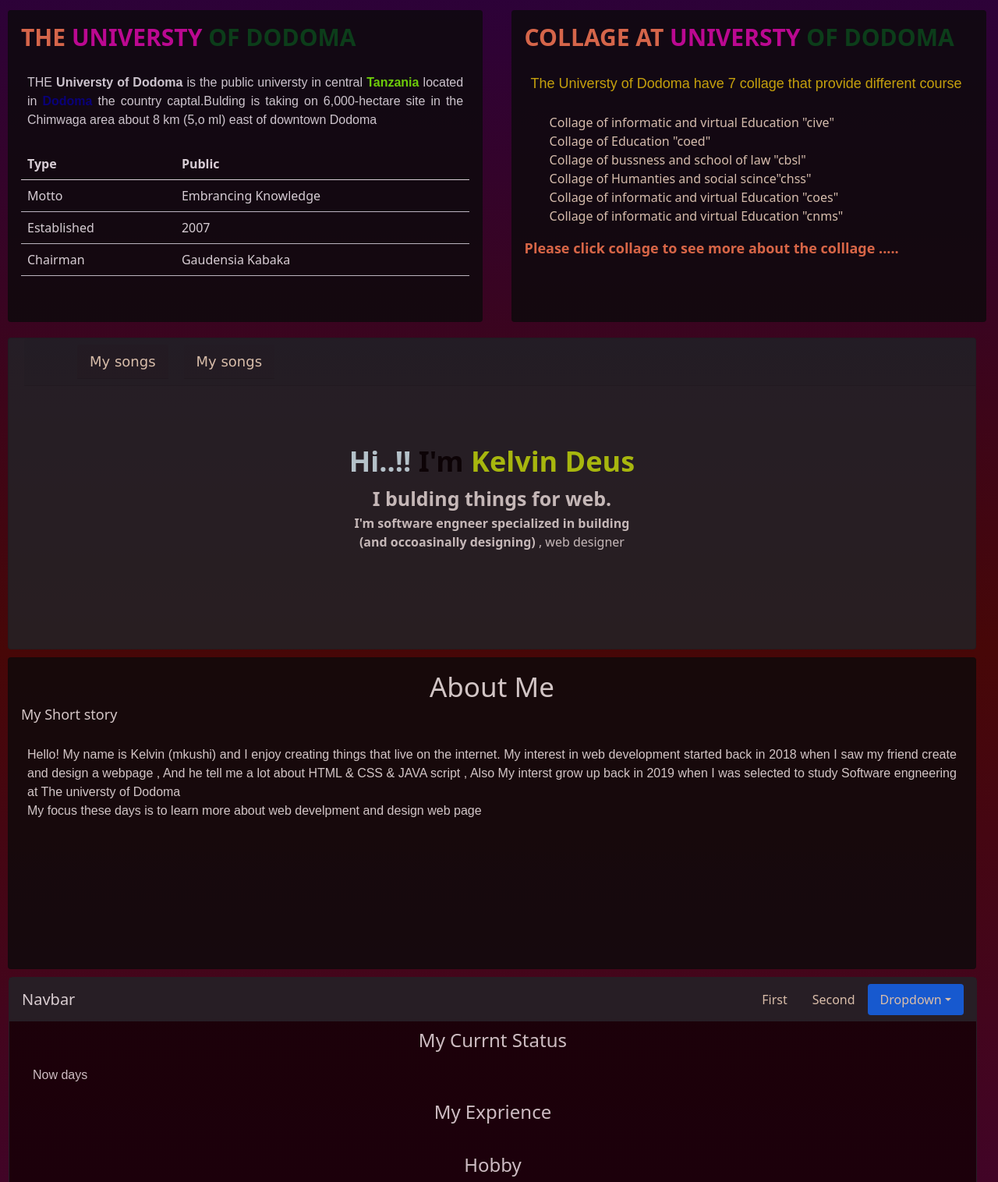
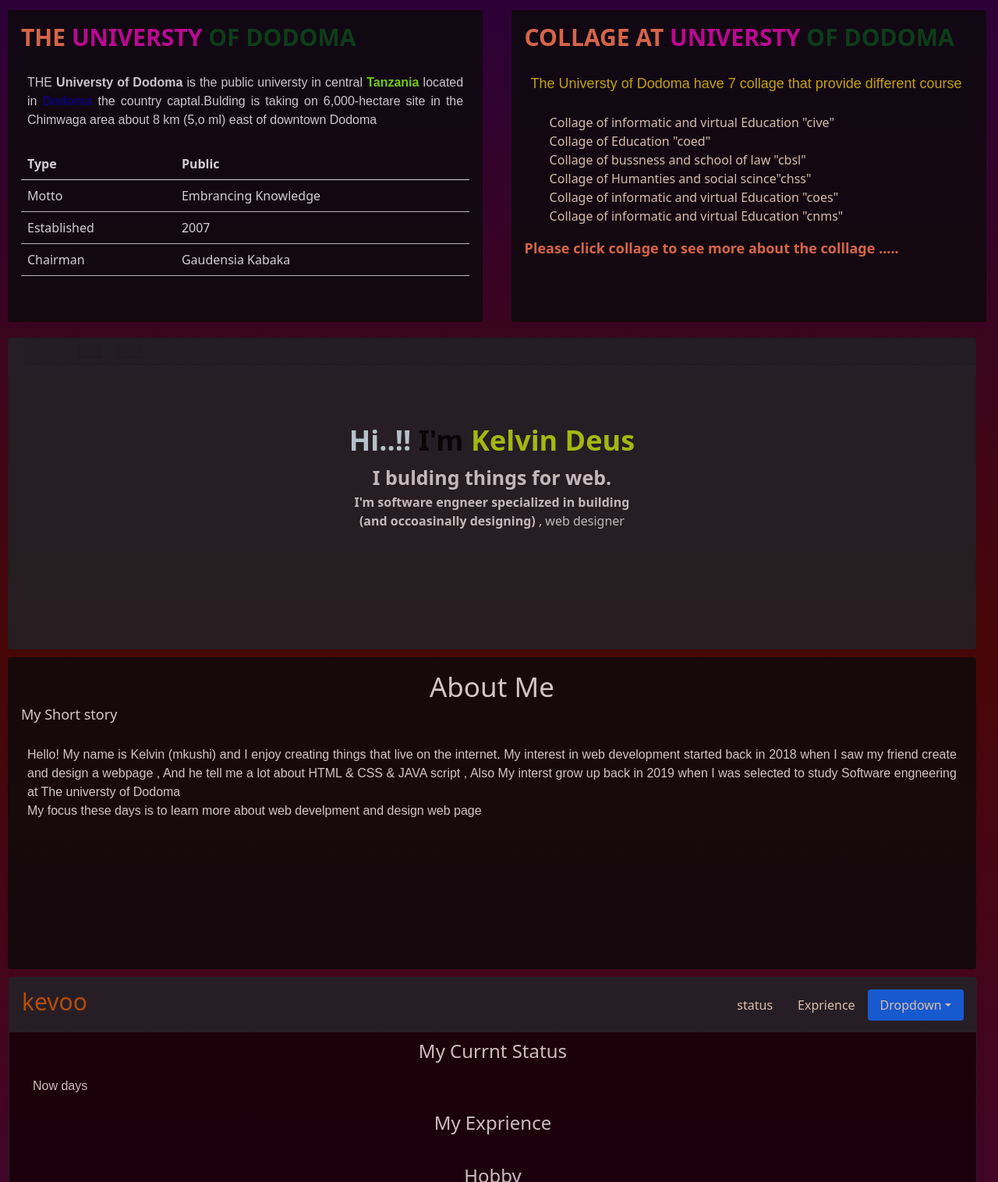
Before and after one commit to Deus2021/Deus2021.github.io, a plain HTML site: page index.html in a window 1280 px wide. Shown: the part 87-1603 px from the top of the page at 78% size. Drawn offline with Linux system fonts and the light colour scheme.

Commit message:
third change

```diff
--- a/index.html
+++ b/index.html
@@ -106,8 +106,8 @@
     <div class="card text-white bg-dark mb-3" style="width: 98% !important;">
       <div class="card-header heder text-center">
          <ul>
-            <li class="card-header heder"><a href="" style="text-decoration: none;"> My songs</a></li>
-            <li class="card-header heder"><a href="" style="text-decoration: none;"> My songs</a></li>
+            <li class="card-header heder"><a href="" style="text-decoration: none;"> </a></li>
+            <li class="card-header heder"><a href="" style="text-decoration: none;"> </a></li>
           </ul>
       </div>
       <div class="card-body picha_1">
@@ -135,18 +135,18 @@
    <div class="border  border-dark boda">
 
     <nav id="navbar-example2" class="navbar navbar-light bg-dark px-3">
-      <a class="navbar-brand" href="#" style="color: white;">Navbar</a>
+      <a class="navbar-brand" href="#" style="color: white;"> <h1>kevoo </h1> </a>
       <ul class="nav nav-pills">
         <li class="nav-item">
-          <a class="nav-link" href="#scrollspyHeading1">First</a>
+          <a class="nav-link" href="#scrollspyHeading1">status</a>
         </li>
         <li class="nav-item">
-          <a class="nav-link" href="#scrollspyHeading2">Second</a>
+          <a class="nav-link" href="#scrollspyHeading2">Exprience</a>
         </li>
         <li class="nav-item dropdown">
           <a class="nav-link dropdown-toggle" data-bs-toggle="dropdown" href="#" role="button" aria-expanded="false">Dropdown</a>
           <ul class="dropdown-menu" style="background-color: blac;">
-            <li><a class="dropdown-item" href="#scrollspyHeading3">Third</a></li>
+            <li><a class="dropdown-item" href="#scrollspyHeading3"> </a> hobby</li>
             <li><hr class="dropdown-divider"></li>
 
           </ul>
```
